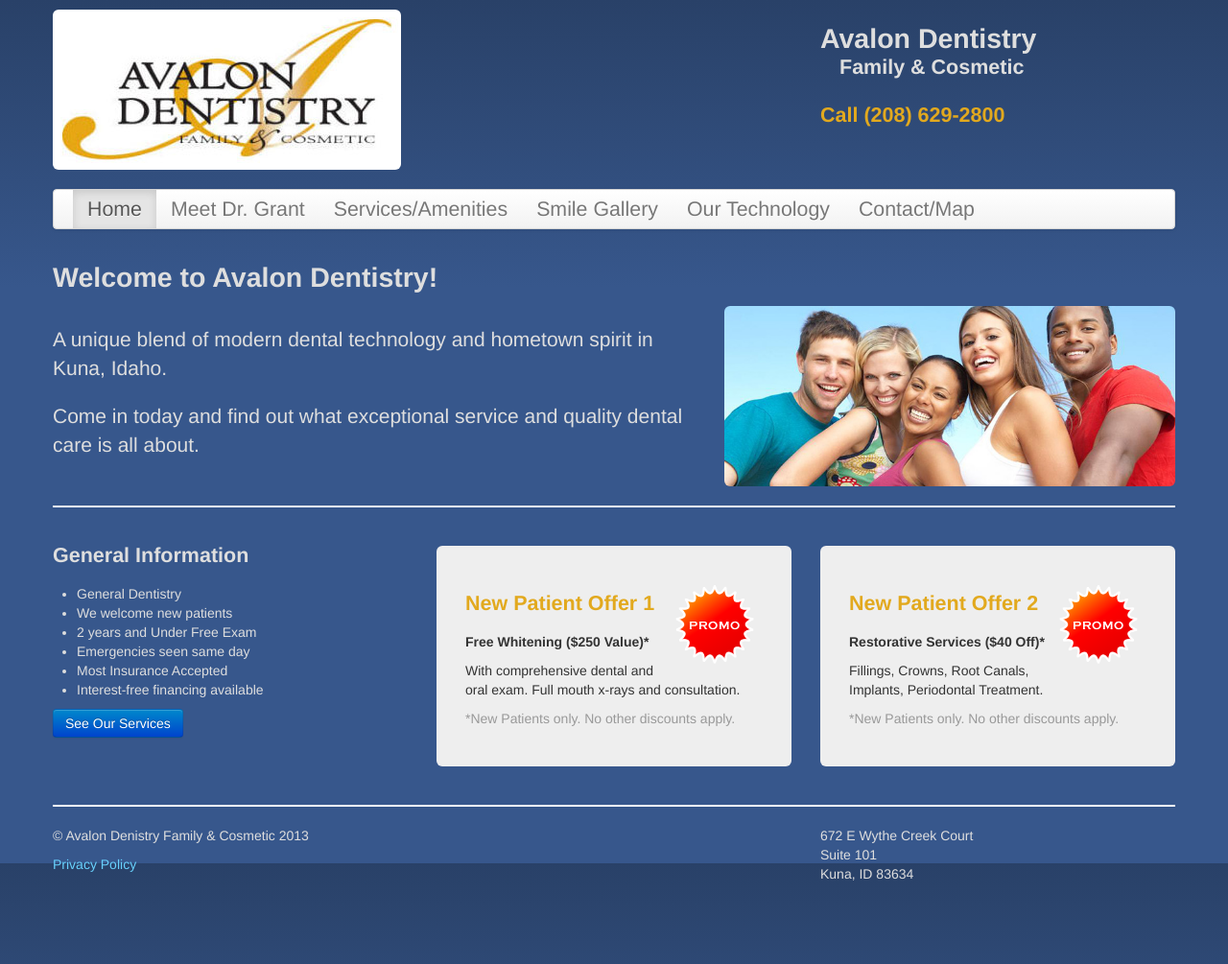
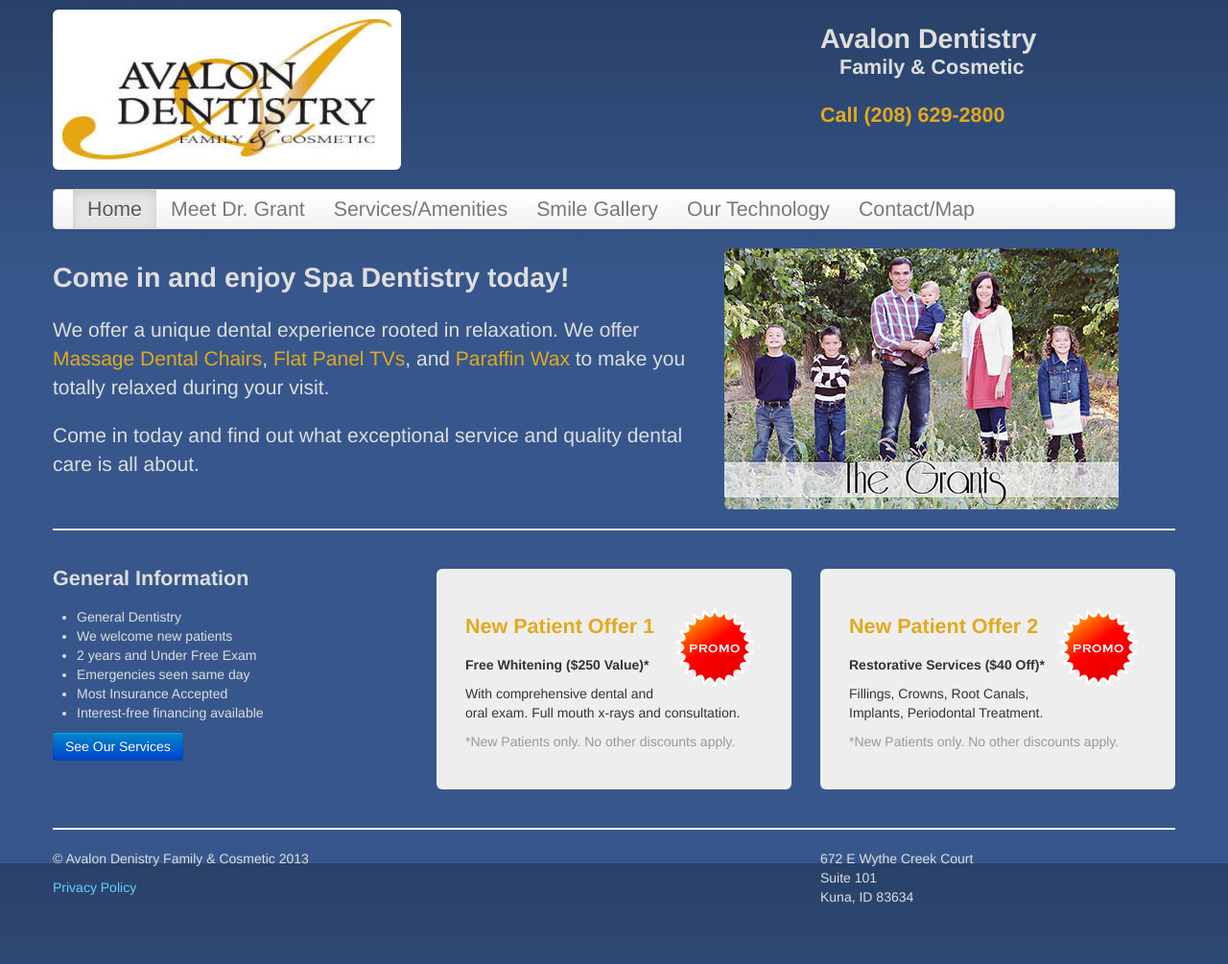
Before and after one commit to justinbkay/avalondental, a Jekyll site: the page built from index.html, in a window 1280 px wide. Shown: the whole page at 96% size. Built offline with Jekyll 4.4.1, drawn with Linux system fonts in a browser that asks for light colours; nearby versions of some CDN libraries; before the commit the page ends 981 px from its top, so only the background shows below that.

Commit message:
replacing images

```diff
--- a/contact/index.html
+++ b/contact/index.html
@@ -3,17 +3,17 @@ layout: default
 title: Contact Information
 contact: active
 ---
-<div class="row">
+<div class="row" style="margin-bottom: 60px;margin-top: 40px;">
   <div class="span3 offset1">
     <p>
-    <span class="lead">{{ site.name }}</span><br />
+    <span class="lead">Avalon Dentistry<br /> Family & Cosmetic</span><br />
     </p>
     <address class="muted">
       672 E Wythe Creek Court<br />
       Suite 101<br />
       Kuna ID 83634<br />
     </address>
-    <p>
+    <p style="margin-top: 30px; margin-bottom: 30px;">
       Call us today at: <a href="tel:+12086292800">{{ site.phone }}</a>
     </p>
     <p>
--- a/index.html
+++ b/index.html
@@ -6,14 +6,11 @@ home: active
 
 <!-- Main hero unit for a primary marketing message or call to action -->
 <div class="row">
-  <div class="span12">
-    <h1>Welcome to Avalon Dentistry!</h1>
-  </div>
-</div>
-<div class="row">
   <div class="span7">
+    <h1>Come in and enjoy Spa Dentistry today!</h1>
     <p class="lead spacer">
-      A unique blend of modern dental technology and hometown spirit in Kuna, Idaho.
+    We offer a unique dental experience rooted in relaxation.  We offer <span class="pop">Massage Dental Chairs</span>,
+    <span class="pop">Flat Panel TVs</span>, and <span class="pop">Paraffin Wax</span> to make you totally relaxed during your visit.
     </p>
     <p class="lead">
       Come in today and find out what exceptional service and quality dental care is all about.
--- a/services/index.html
+++ b/services/index.html
@@ -41,6 +41,6 @@ services: active
         <li>Spa Dentistry (Massage Chairs, Paraffin Wax included)</li>
         <li>Complete Digital X-rays (90% Less Radiation)</li>
       </ul>
-      <img src="/assets/images/smiles.jpg" class="img-rounded" style="margin-top: 90px;margin-left: -180px;" alt="" />
+      <img src="/assets/images/smiles.jpg" class="img-rounded" style="margin-top: 50px;margin-left: -180px;" alt="" />
   </div>
 </div>
```
Also changed, not shown: assets/css/bootstrap.css, assets/images/3_p1.jpg (deleted), assets/images/3_p2.jpg (deleted), assets/images/dentist.jpg, assets/images/family.jpg, assets/images/kid_dental.jpeg, assets/images/smiles.jpg.
